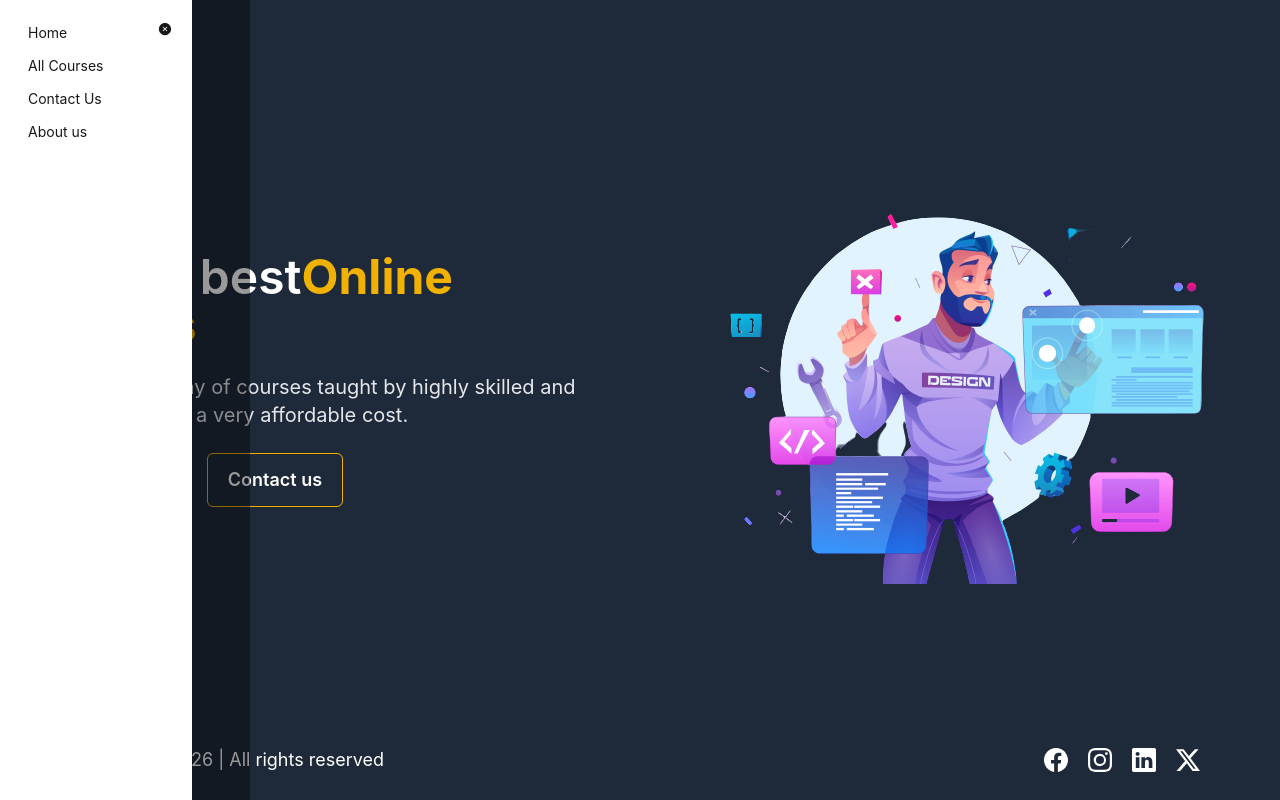
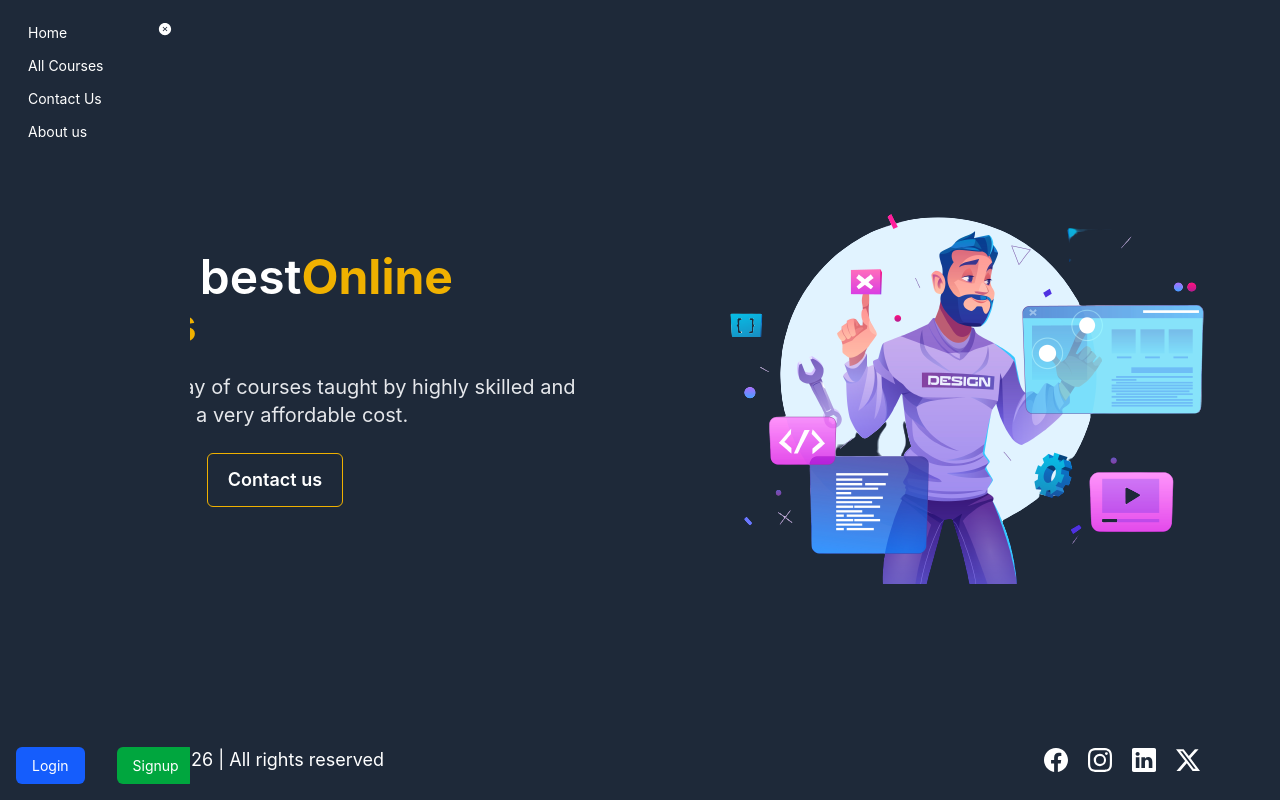
Before and after one commit to codepriyanshu2004/Lms-Frontend2, a React (Vite) app: page / in a window 1280 px wide. Both pictures are taken after a click on the label 32 px from the left and 32 px from the top of the page. Built offline with nearby package versions, Linux system fonts and the light colour scheme.

Commit message:
Added login signup buttons to drawer/sidebar

```diff
--- a/package.json
+++ b/package.json
@@ -16,7 +16,7 @@
     "axios": "^1.18.0",
     "chart.js": "^4.5.1",
     "daisyui": "^5.5.23",
-    "react": "^19.2.6",
+    "react": "^19.2.7",
     "react-chartjs-2": "^5.3.1",
     "react-dom": "^19.2.6",
     "react-hot-toast": "^2.6.0",
--- a/src/Layouts/HomeLayout.jsx
+++ b/src/Layouts/HomeLayout.jsx
@@ -1,17 +1,23 @@
 import { FiMenu } from "react-icons/fi";
-
-import {AiFillCloseCircle} from "react-icons/ai"
-import { Link } from "react-router-dom";
+import { AiFillCloseCircle } from "react-icons/ai";
+import { Link, useNavigate } from "react-router-dom";
 import { Children } from "react";
 import Footer from "../Components/Footer";
-
-
+import { useDispatch, useSelector } from "react-redux";
 
 function HomeLayout({ children }) {
+  const dispatch = useDispatch();
+  const navigte = useNavigate();
+
+  // for checking if user is logged in
+  const isLoggin = useSelector((state) => state?.auth?.isLoggedIn);
+
+  // for displaying the options acc to role
+  const role = useSelector((state) => state?.auth?.role);
 
   function changeWidth() {
     const drawer = document.getElementsByClassName("drawer-side");
-  drawer[0].style.width = "250px";
+    drawer[0].style.width = "190px";
   }
 
   function closeWidth() {
@@ -19,6 +25,13 @@ function closeWidth() {
     drawer[0].style.width = "0px";
   }
 
+  const handlelogout = (e) => {
+    e.preventDefault();
+
+    // const res = await dispatch(logout());
+    //  if(res?.payload?.sucess)
+    navigte("/");
+  };
 
   return (
     <>
@@ -42,18 +55,23 @@ function closeWidth() {
               aria-label="close sidebar"
               className="drawer-overlay"
             ></label>
-            <ul className="menu bg-base-100 min-h-full w-48 p-4">
+            <ul className="menu bg-gray-800 text-white min-h-full w-48 p-4">
               {/* Sidebar content here */}
               <li className="w-fit absolute right-2 z-50">
                 <button onClick={closeWidth}>
-                    <AiFillCloseCircle/>
+                  <AiFillCloseCircle />
                 </button>
-
               </li>
 
               <li>
                 <Link to="/">Home</Link>
               </li>
+
+              {isLoggin && role === "ADMIN" && (
+                <li>
+                  <Link to={"/admin/dashboard"}> Admin DashBoard</Link>
+                </li>
+              )}
 
               <li>
                 <Link to="/courses">All Courses</Link>
@@ -66,12 +84,36 @@ function closeWidth() {
               <li>
                 <Link to="/about">About us</Link>
               </li>
+              {!isLoggin && (
+                <div className="mt-auto flex  gap-8">
+                  <button className="bg-blue-600 text-white px-4 py-2 rounded-md">
+                    <Link to="/login">Login</Link>
+                  </button>
+
+                  <button className="bg-green-600 text-white px-4 py-2 rounded-md">
+                    <Link to="/signup">Signup</Link>
+                  </button>
+                </div>
+              )}
+
+              {isLoggin && (
+                <div className="mt-auto flex  gap-8">
+                  <button className="bg-blue-600 text-white px-4 py-2 rounded-md">
+                    <Link to="/user/profile">Profile</Link>
+                  </button>
+
+                  <button className="bg-green-600 text-white px-4 py-2 rounded-md">
+                    <Link onClick={handlelogout}>Logout</Link>
+                  </button>
+                </div>
+              )}
+
             </ul>
           </div>
         </div>
 
         {children}
-        <Footer/>
+        <Footer />
       </div>
     </>
   );
--- a/src/Redux/Slices/AuthSlice.js
+++ b/src/Redux/Slices/AuthSlice.js
@@ -1,9 +1,9 @@
 import { createSlice } from "@reduxjs/toolkit";
 
 const initialState = {
-    isLoggedIn: localStorage.getItem("isLoggedIn") || false,
-    role: localStorage.getItem("role") || "",
-    data:localStorage.getItem("data") || {}
+  isLoggedIn: JSON.parse(localStorage.getItem("isLoggedIn") ?? "false"),
+  role: localStorage.getItem("role") ?? "",
+  data: JSON.parse(localStorage.getItem("data") ?? "{}"),
 };
 
 const authSlice = createSlice({
```
Also changed, not shown: 1 other file (tests, documents, lock files or other folders). Lines whose indentation alone changed are shown as unchanged.
